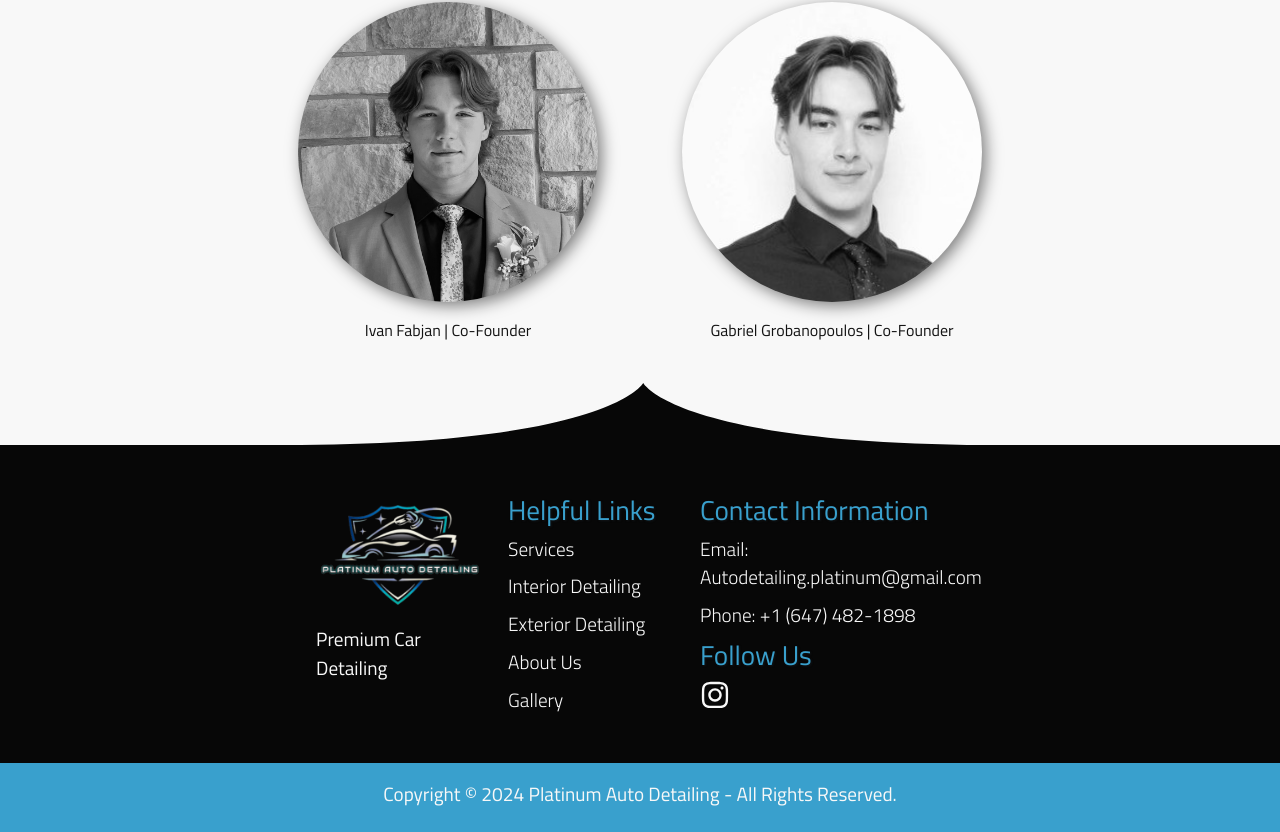
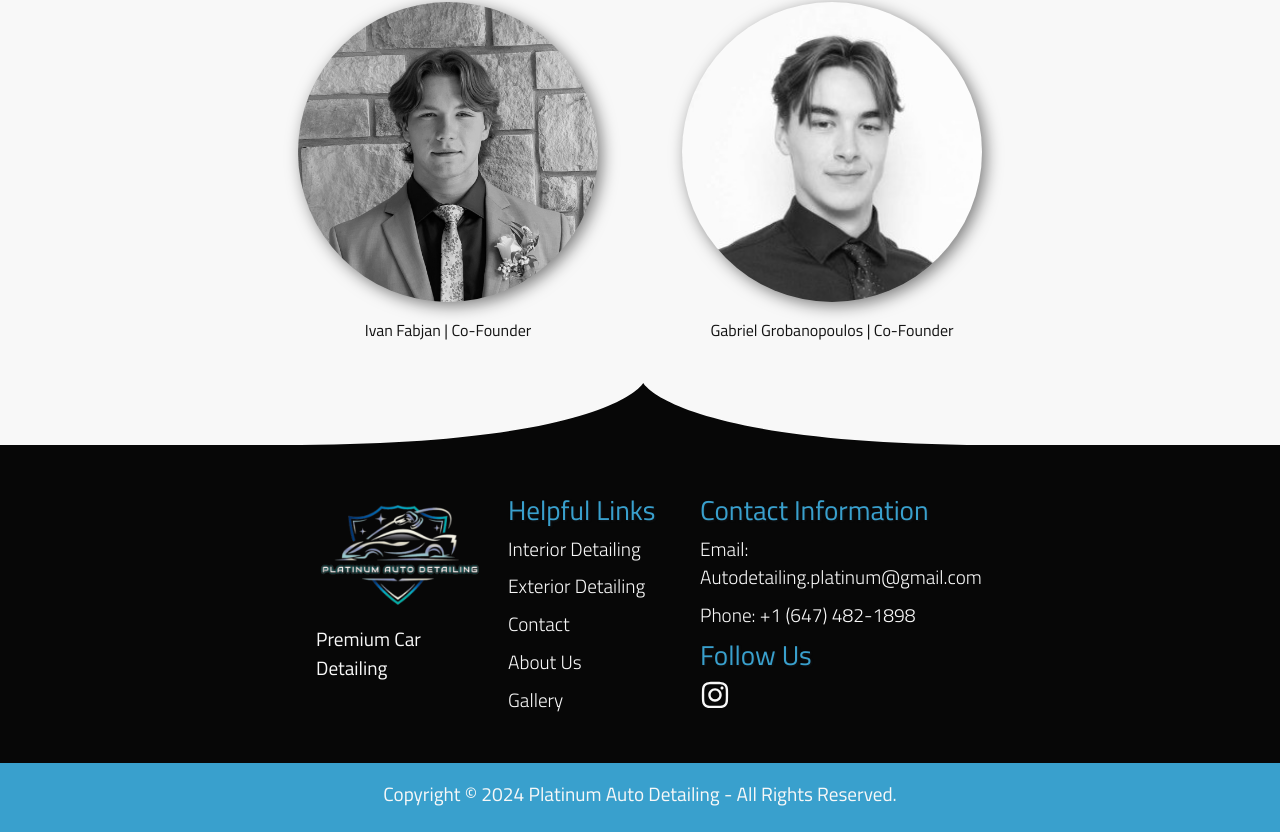
Before and after one commit to grantmacmillan/platinum-auto-detailing, a Next.js app: page /about-us in a window 1280 px wide. Shown: the part 1433-2265 px from the top of the page. Built offline with nearby package versions, Linux system fonts and the light colour scheme; no server answers.

Commit message:
fixed footer link

```diff
--- a/app/components/CustomFooter.js
+++ b/app/components/CustomFooter.js
@@ -33,9 +33,9 @@ const CustomFooter = () => {
                         </Col>
                         <Col md={2} sm={12}>
                             <h4>Helpful Links</h4>
-                            <p><Link className='contact-link' href="/our-services">Services</Link></p>
                             <p><Link className='contact-link' href="/our-services/#interior">Interior Detailing</Link></p>
-                            <p><Link className='contact-link' href="/our-servies/#exterior">Exterior Detailing</Link></p>
+                            <p><Link className='contact-link' href="/our-services/#exterior">Exterior Detailing</Link></p>
+                            <p><Link className='contact-link' href="/contact">Contact</Link></p>
                             <p><Link className='contact-link' href="/about-us">About Us</Link></p>
                             <p><Link className='contact-link' href="/gallery">Gallery</Link></p>
                         </Col>
```
